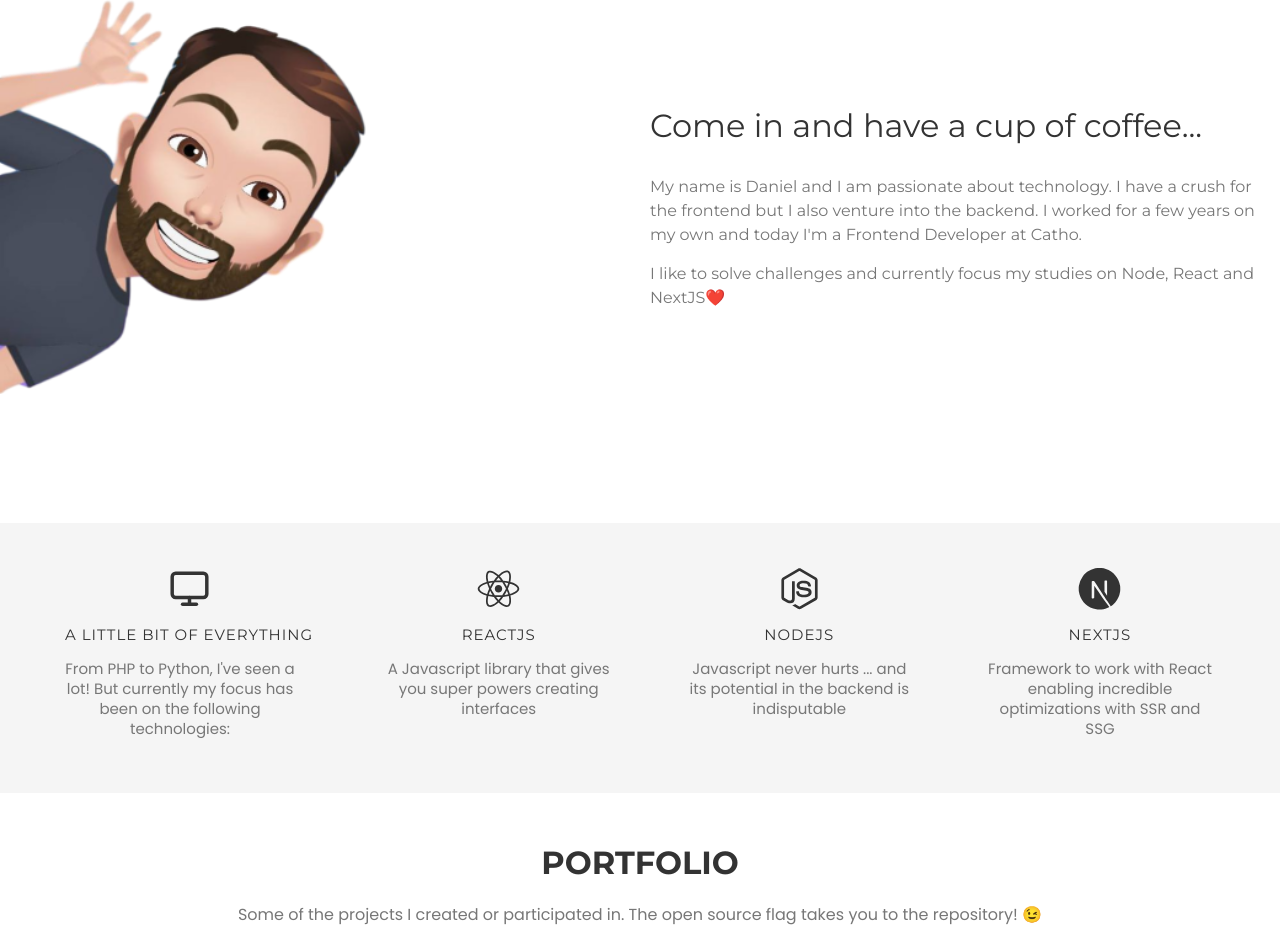
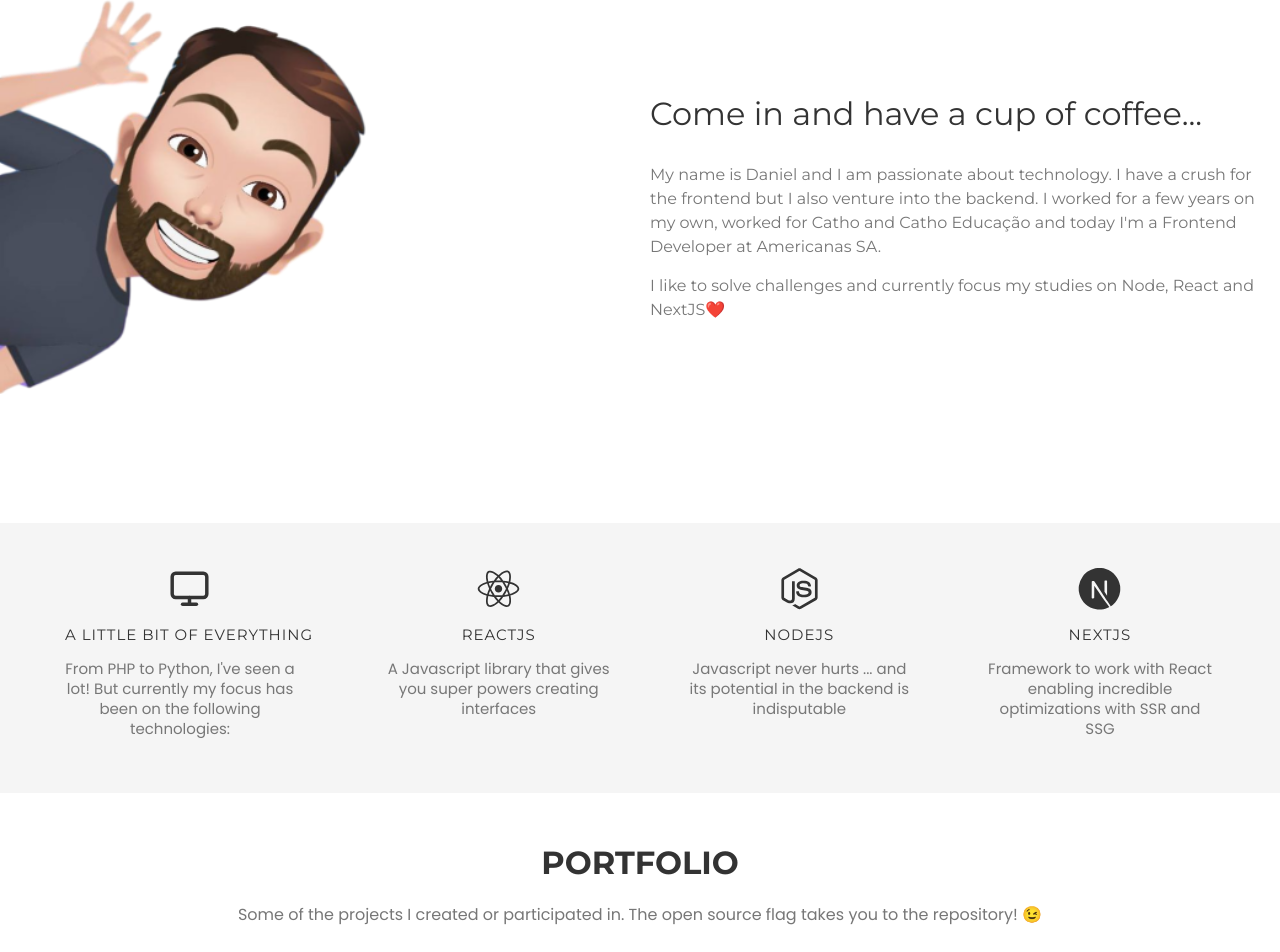
Before and after one commit to profdangarcia/my-portfolio, a Next.js app: page / in a window 1280 px wide. Shown: the part 952-1904 px from the top of the page. Built offline with nearby package versions, Linux system fonts and the light colour scheme; a web font is replaced by a local one.

Commit message:
chore(home): updating about text

```diff
--- a/src/pageData/home.ts
+++ b/src/pageData/home.ts
@@ -14,7 +14,7 @@ export default {
     about: {
       title: 'Entre e tome uma xícara de café...',
       messages: [
-        'Meu nome é Daniel e sou apaixonado por tecnologia. Possuo um perfil voltado ao frontend mas também me aventuro no backend. Trabalhei alguns anos por conta própria e hoje sou Desenvolvedor Front-end pela Catho.',
+        'Meu nome é Daniel e sou apaixonado por tecnologia. Possuo um perfil voltado ao frontend mas também me aventuro no backend. Trabalhei alguns anos por conta própria, trabalhei para a Catho e Catho Educação, e hoje sou Desenvolvedor Front-end nas Americanas SA.',
         'Gosto de resolver desafios e atualmente concentro meus estudos em Node, React e NextJS❤️'
       ]
     },
@@ -131,7 +131,7 @@ export default {
     about: {
       title: 'Come in and have a cup of coffee...',
       messages: [
-        "My name is Daniel and I am passionate about technology. I have a crush for the frontend but I also venture into the backend. I worked for a few years on my own and today I'm a Frontend Developer at Catho.",
+        "My name is Daniel and I am passionate about technology. I have a crush for the frontend but I also venture into the backend. I worked for a few years on my own, worked for Catho and Catho Educação and today I'm a Frontend Developer at Americanas SA.",
         'I like to solve challenges and currently focus my studies on Node, React and NextJS❤️'
       ]
     },
```
